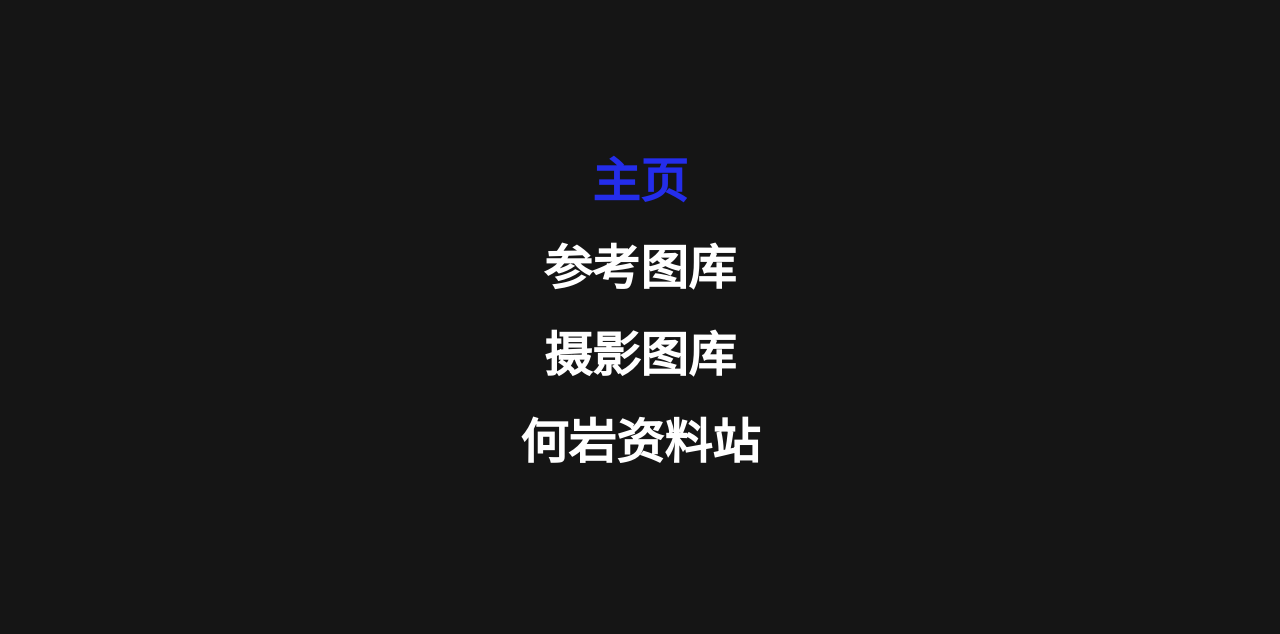
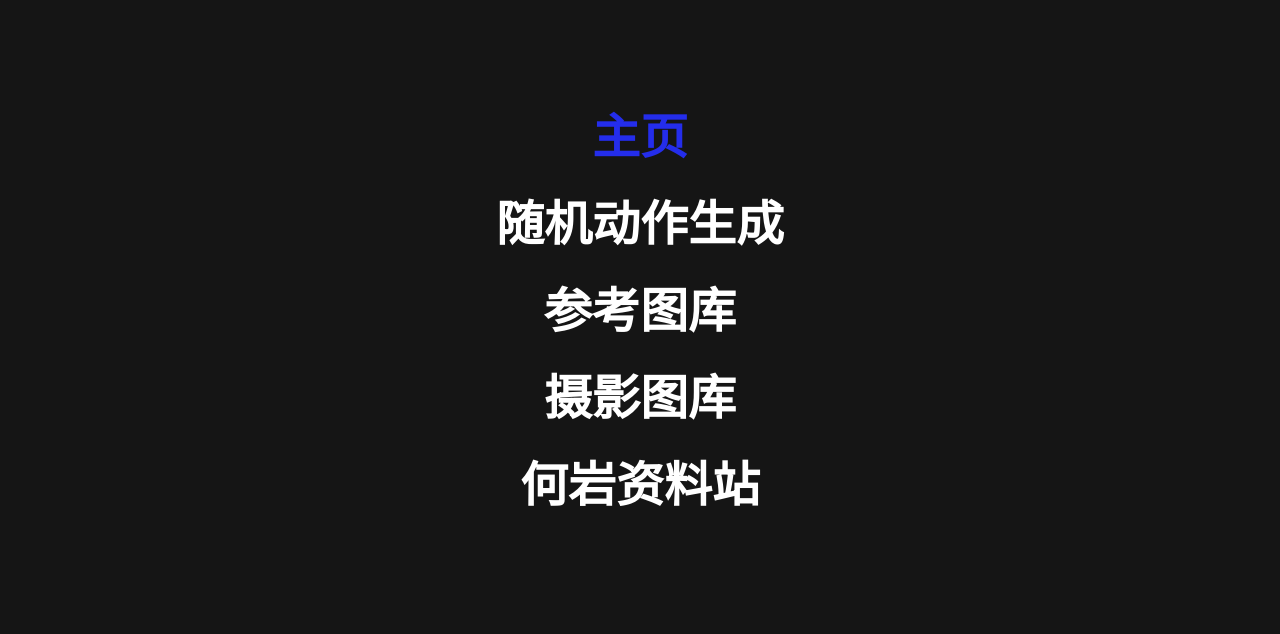
Before and after one commit to icemare1/icemare1.github.io, a plain HTML site: page gallery.html in a window 1280 px wide. Both pictures are taken after a click on the element 1226 px from the left and 45 px from the top of the page. Shown: the part 88-722 px from the top of the page. Drawn offline with Linux system fonts and the light colour scheme.

Commit message:
Update gallery.html

```diff
--- a/gallery.html
+++ b/gallery.html
@@ -40,6 +40,7 @@
 		</div>
 		<ul class="main-menu">
 			<li><a href="index.html" class="active">主页</a></li>
+                        <li><a href="cj.html">随机动作生成</a></li>
                         <li><a href="gallery2.html">参考图库</a></li>
 			<li><a href="gallery.html">摄影图库</a></li>
 			<li><a href="https://furryheyan.top">何岩资料站</a></li>
```
